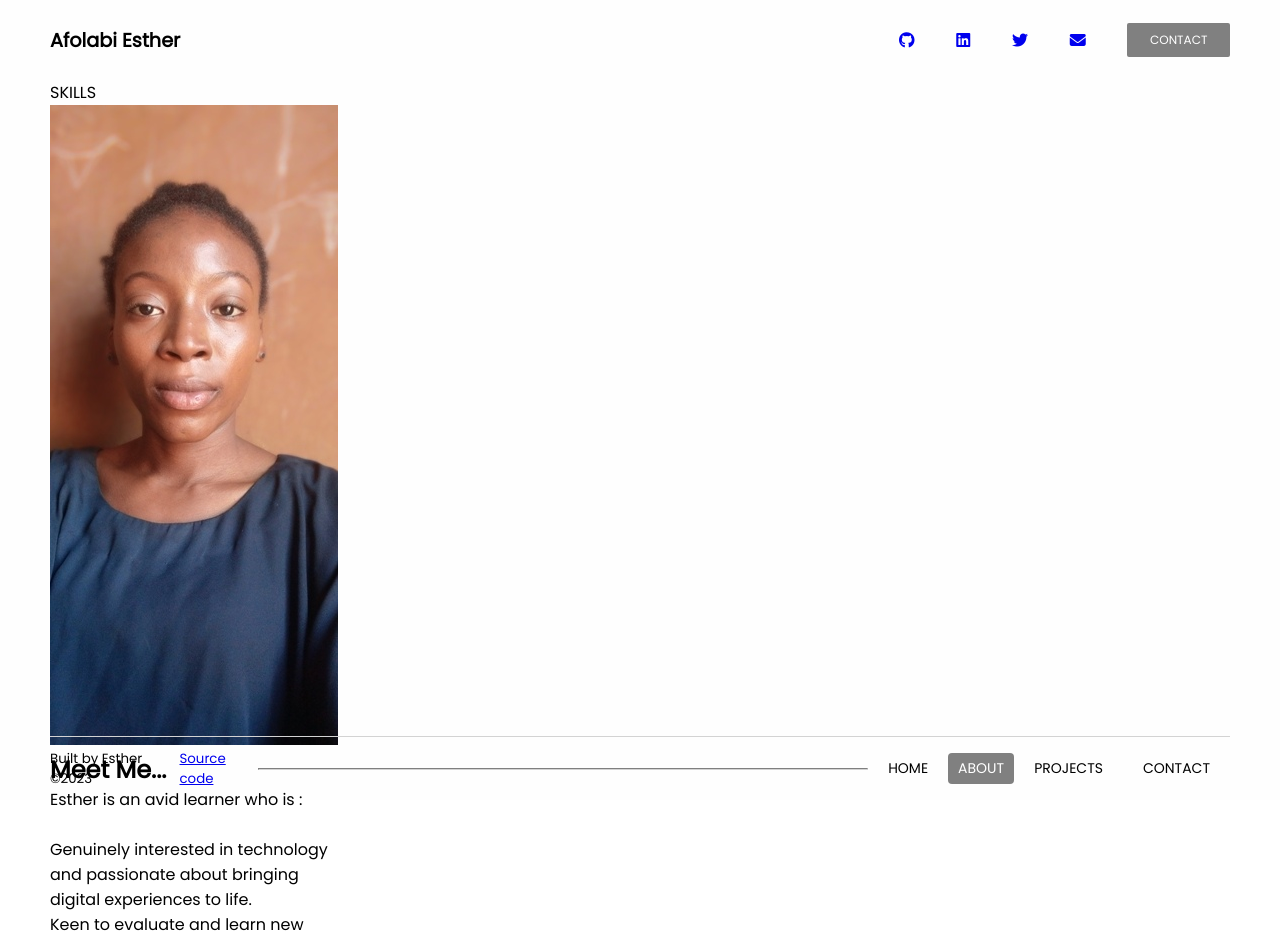
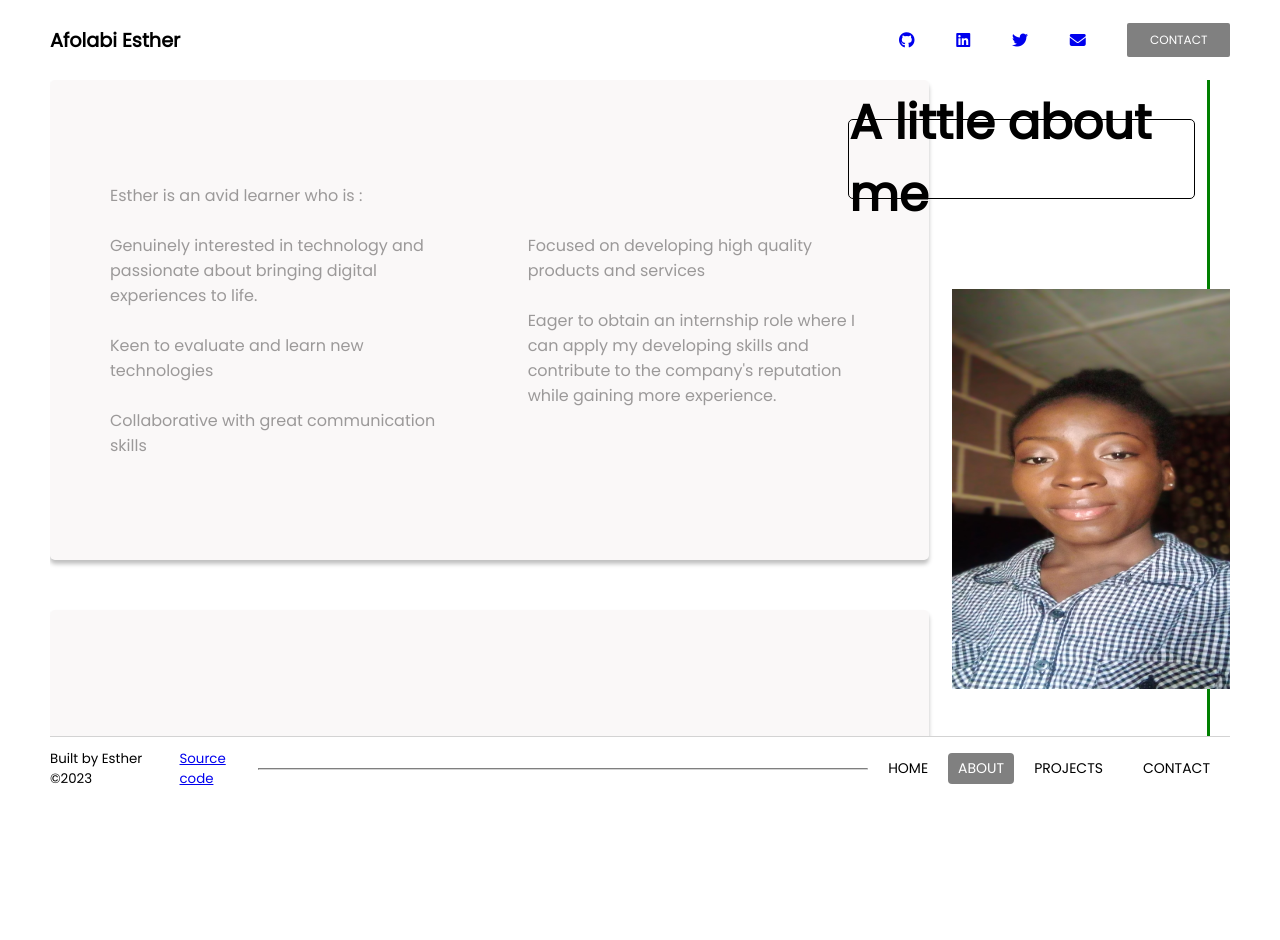
Before and after one commit to Hestia-Arc/react-portfolio, a React (Create React App) app: page /about in a window 1280 px wide. Shown: the top 940 px of the page. After the commit the page ends 800 px from the top, so only its background shows below. Built offline with nearby package versions, Linux system fonts and the light colour scheme.

Commit message:
Update about page #1

```diff
--- a/src/App.js
+++ b/src/App.js
@@ -23,7 +23,7 @@ import ImgIcon from "./components/project/ImgIcon";
 function App() {
   return (
     <>
-    <Box sx={{padding: '0px 50px', background: '#fefefe'}}>
+
     <div className={styles["App"]}>
       <NavBar />
 
@@ -100,7 +100,7 @@ function App() {
         </Box>
       </div>
     </div>
-    </Box>
+
     </>
   );
 }
--- a/src/App.module.css
+++ b/src/App.module.css
@@ -39,8 +39,10 @@
   opacity: 0.7;
 }
 
-body {
+body, html {
   font-family: RegularFont;
+  height: 100%;
+  width: 100%;
 }
 .App {
   height: 100vh;
@@ -51,12 +53,14 @@ body {
     "hd   hd   hd   hd"
     "main main main main"
     "ft   ft   ft   ft";
+    padding: 0 50px;
   /* gap: 10px; */
   /* border: 2px solid black; */
   /* background-color: #f3f3f3; */
 }
 .home, .about, .project, .contact {
   grid-area: main;
+
 }
 
 /* ------------------------------ */
@@ -66,7 +70,7 @@ nav {
   grid-area: hd;
   display: flex;
   justify-content: space-between;
-  padding: 20px 0;
+  padding: 20px 0px
   /* box-shadow: 1px 3.2px 15px lightgray; */
   /* background: #fff; */
 }
@@ -119,6 +123,7 @@ nav {
   justify-content: space-between;
   align-items: center;
   border-top: 1px solid lightgray;
+  /* padding: 0px 50px; */
 }
 .horizontal-line {
   width: 55%;
--- a/src/components/about/About.js
+++ b/src/components/about/About.js
@@ -1,69 +1,113 @@
-import React from 'react'
-import myPicture from '../../images/myPicture.jpg'
+import React from "react";
+import style from "./about.module.css";
+import picture from "../../images/image2.jpg";
+import { Box } from "@mui/material";
 // import { Outlet, NavLink } from 'react-router-dom'
 
 export default function About() {
   return (
-    <div className="about-section">
-
-        <div className='box1'>
-            <div className='skill-content'>
-                <div className='skill-content-header'>SKILLS</div>
+    <Box className={style["about"]}>
+      {/* --------------------------------------- */}
+      {/* ABOUT */}
+      {/* --------------------------------------- */}
+      <Box className={style["container"]}>
+        <Box className={style["content"]}>
+          {/* PARAGRAPH 1 */}
+          <div style={{ width: "45%" }}>
+            <div className="who-tag2">Esther is an avid learner who is :</div>{" "}
+            <br />
+            <div className="line w-1">
+              {" "}
+              Genuinely interested in technology and passionate about bringing
+              digital experiences to life.
+            </div>
+            <br />
+            <div className="line w-2">
+              {" "}
+              Keen to evaluate and learn new technologies{" "}
+            </div>
+            <br />
+            <div className="line w-4">
+              {" "}
+              Collaborative with great communication skills{" "}
             </div>
           </div>
 
-        <div className='box2'>
-            <div className='about-photo'>
-                <img src={myPicture} alt="Esther" className="about-image" />
+          {/* PARAGRAPH 2 */}
+          <div style={{ width: "45%" }}>
+            <div className="line w-3">
+              {" "}
+              Focused on developing high quality products and services
             </div>
+            <br />
 
-            <div className="who-content">
-                <h2 className="who-tag"> Meet Me...</h2>
-                <div className='who-tag2'>Esther is an avid learner who is :</div> <br />
-                <div className='who-p-flex'>
-                    <div className='who-dot-box'></div>
-                    <div className='line w-1'> Genuinely interested in technology and
-                    passionate about bringing digital experiences to life.</div>
-                </div>
-
-                <div className='who-p-flex'>
-                    <div className='who-dot-box'></div>
-                    <div className='line w-2'> Keen to evaluate and learn new technologies </div>
-                </div>
-
-                <div className='who-p-flex'>
-                    <div className='who-dot-box'></div>
-                    <div className='line w-4'> Collaborative with great communication skills </div>
-                </div>
-
-                <div className='who-p-flex'>
-                    <div className='who-dot-box'></div>
-                    <div className='line w-3'> Focused on developing high quality products and services</div>
-                </div>
-
-                <div className='who-p-flex'>
-                    <div className='who-dot-box'></div>
-                    <div className='line w-5'> Eager to obtain an internship role where I can apply my developing skills
-                    and contribute to the company's reputation
-                    while gaining more experience. </div>
+            <div className="line w-5">
+              {" "}
+              Eager to obtain an internship role where I can apply my developing
+              skills and contribute to the company's reputation while gaining
+              more experience.{" "}
             </div>
           </div>
+        </Box>
+
+        {/* SKILLS */}
+        <Box className={style["content2"]}></Box>
+
+        <div className={style["float"]}>
+          <div className={style["float-content"]}>A little about me</div>
+          <div className={style["float-frame"]}>
+            <img src={picture} alt="Developer's " style={{height: '400px', width: '280px'}} />
           </div>
+        </div>
+      </Box>
 
+      {/* --------------------------------------- */}
+      {/* EXPERIENCE */}
+      {/* --------------------------------------- */}
+      <Box className={style["container"]}>
+        <Box className={style["exp"]}>
+          <div>Huygensoft Limited</div>
+          <p>2022 - Till Date</p>
+          <p>Front-end Web Developer</p>
 
+          <p>
+            I’m a reliable, passionate, enthusiast developer and genuinely
+            interested in tech. <br/>Ready to bring your ideas to life. <br/>Keen to learn
+            new technologies to develop quality and valuable products..
+          </p>
+        </Box>
 
+        <div className={style["float"]}>
+          <div className={style["float-content"]}>Experiences</div>
+          <div className={style["float-frame"]}></div>
+        </div>
+      </Box>
 
-      {/* ---------------------------------- */}
+      {/* --------------------------------------- */}
+      {/*  */}
+      {/* --------------------------------------- */}
 
-        {/* container 1
-        <div className='left'>
-            <div className='about-left-tag'><NavLink to='who'>WHO AM I?</NavLink></div>
-            <div className='about-left-tag'><NavLink to='skill'>SKILLS</NavLink></div>
-            <div className='about-left-tag'><NavLink to='service'>SERVICES</NavLink></div>
-        </div> */}
+      {/* --------------------------------------- */}
+      {/*  */}
+      {/* --------------------------------------- */}
 
+      {/* --------------------------------------- */}
+      {/*  */}
+      {/* --------------------------------------- */}
 
+      {/* --------------------------------------- */}
+      {/*  */}
+      {/* --------------------------------------- */}
+
+      {/* --------------------------------------- */}
+      {/*  */}
+      {/* --------------------------------------- */}
+
+      {/* <div className="who-content">
+                <h2 className="who-tag"> Meet Me...</h2>
 
             </div>
-  )
+         */}
+    </Box>
+  );
 }
--- a/src/components/about/about.module.css
+++ b/src/components/about/about.module.css
@@ -1,89 +1,77 @@
-.about-section {
-    height: 100%;
-    width: 100%;
-    display: flex;
-    justify-content: space-around;
+.about {
+  composes: about from "../../App.module.css";
+  overflow-y: scroll;
 }
-  .box1 {
-    height: 90%;
-    width: 50%;
-    background: rgb(136, 138, 139);
-    align-self: flex-start;
-  }
-  .box2 {
-    height: 85%;
-    width: 46%;
-    background: rgb(136, 138, 139);
-    align-self: flex-end;
-  }
-  .about-photo {
-    display: none;
-  }
-  .about-image {
-    width: 75%;
-    height: 110%;
-    display: block;
-    margin: 0 auto;
-  }
-  .who-content {
-    border: 1px solid #fff;
-    border-bottom: none;
-    border-right: none;
-    margin-left: 15%;
-    margin-top: 5%;
-    height: 94%;
-    color: #fff;
-    padding: 10px;
-    padding-left: 1rem;
-  }
-  .who-tag {
-    font-size: 2rem;
-  }
-  .who-tag2 {
-    margin: 5px 0 10px 0;
-    font-size: 1.2rem;
-  }
-  .who-p-flex {
-    display: flex;
-    margin: 10px 0;
-  }
-  .who-dot-box {
-    height: 1.1rem;
-    background: #fff;
-    width: 3%;
-    margin-right: 1rem;
-    margin-top: 5px;
-  }
-  .line {
-    width: 80%;
-    font-size: 1.2rem;
-    line-height: 28px;
-  }
-  .skill-content {
-    border: 1px solid #fff;
-    border-top: none;
-    margin-right: 16%;
-    margin-bottom: 5%;
-    height: 87%;
-    color: #fff;
-    padding-top: 1rem;
+.about::-webkit-scrollbar {
+  width: 8px;
 }
 
-  /* skills */
-  .skill-content-header {
-    font-size: 2rem;
-    border-bottom: 1px solid white;
-    margin: 0 1rem;
+.about::-webkit-scrollbar-track {
+  box-shadow: inset 0 0 5px grey;
+  border-radius: 14px;
 }
-  .skill-container {
+
+.about::-webkit-scrollbar-thumb {
+  background: black;
+  border-radius: 14px;
+}
+
+.about::-webkit-scrollbar-thumb:hover {
+  background: rgb(54, 56, 58);
+}
+.container {
+  min-height: 600px;
+  margin-right: 20px;
+  margin-bottom: 100px;
+  /* border: 1px solid black; */
+  position: relative;
+  border-right: 3px solid green;
+}
+.content, .content2, .exp {
+  min-height: 30rem;
+  width: 76%;
+  border-radius: 5px;
+  background: rgba(204, 192, 192, 0.11);
+  box-shadow: 0px 4px 4px 0px rgba(0, 0, 0, 0.25);
+  padding: 20px 60px;
+  /* border: 1px solid black; */
+}
+.content {
   display: flex;
   justify-content: space-between;
+  align-items: center;
+  color: rgba(143, 141, 141, 0.884);
 }
-  .skill {
-    text-align: center;
-    font-size: 1rem;
-    height: 10rem;
-    width: 23%;
-    background-color: #fff7ec;
-    border-radius: 10px;
+.content2 {
+  margin-top: 50px;
+  min-height: 15rem;
+
 }
+.float {
+  position: absolute;
+  top: 5%;
+  right: 1%;
+  height: 550px;
+  width: 30%;
+  /* border: 1px solid black; */
+
+}
+.float-content {
+  border: 1px solid black;
+  height: 80px;
+  width: 100%;
+  border-radius: 5px;
+  display: flex;
+  justify-content: center;
+  align-items: center;
+  font-size: 48px;
+  font-weight: 600;
+}
+.float-frame {
+  /* border: 1px solid black; */
+  height: 380px;
+  width: 70%;
+  position: absolute;
+  bottom: 0;
+  right: 0;
+}
--- a/src/components/project/project.module.css
+++ b/src/components/project/project.module.css
@@ -21,7 +21,7 @@
 .post-2 {
   position: absolute;
   top: 10%;
-  left: 0;
+  left: 3.2%;
   bottom: 0;
   padding-right: 50px;
   /* background: red; */
```
Also changed, not shown: src/images/image2.jpg (added). Lines whose indentation alone changed are shown as unchanged.
